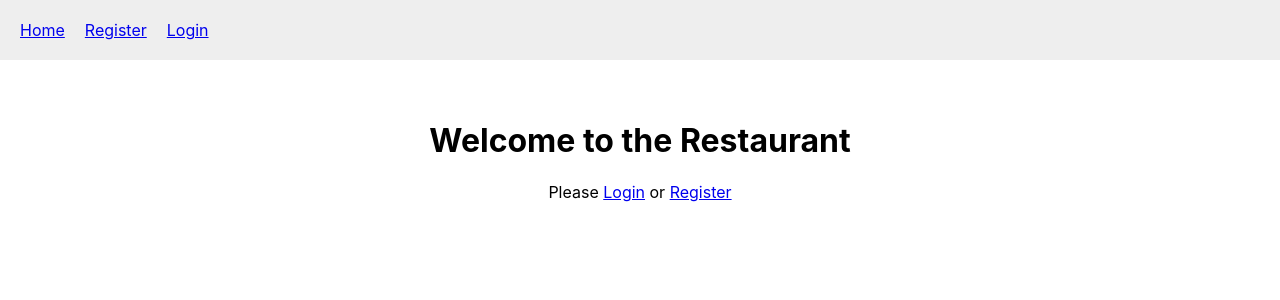
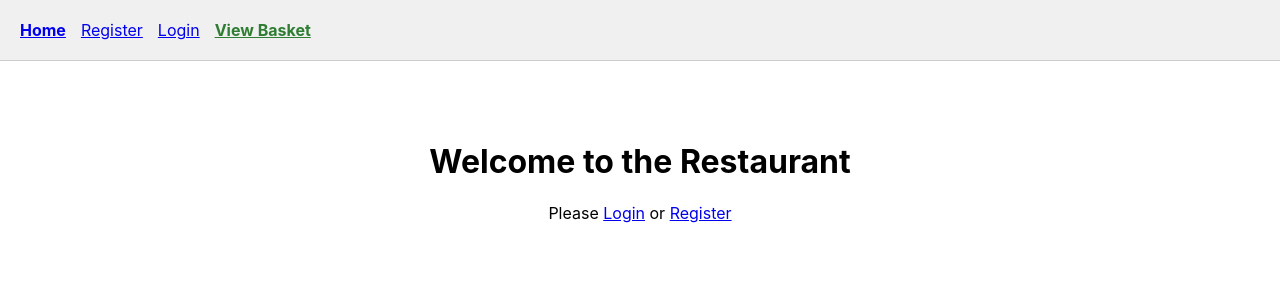
Before and after one commit to eth-sw/restaurant-ordering-system, a React (Vite) app in the folder client/: page / in a window 1280 px wide. Shown: the top 300 px of the page. Built offline with nearby package versions, Linux system fonts and the light colour scheme.

Commit message:
Add BasketProvider and new routes

```diff
--- a/client/src/App.jsx
+++ b/client/src/App.jsx
@@ -1,9 +1,13 @@
 import { BrowserRouter as Router, Routes, Route, Link } from 'react-router-dom';
+import { BasketProvider } from './context/BasketContext'
+
 import Register from './pages/Register';
 import Login from './pages/Login';
 import Home from './pages/Home';
 import CreateRestaurant from './pages/CreateRestaurant';
 import AddMenu from './pages/AddMenu';
+import CustomerMenu from './pages/CustomerMenu';
+import Checkout from "./pages/Checkout.jsx";
 
 /**
  * Main App Component.
@@ -15,23 +19,30 @@ import AddMenu from './pages/AddMenu';
  */
 function App() {
     return (
+        <BasketProvider>
             <Router>
                 <div className="App">
-                <nav style={{ padding: '20px', background: '#eee' }}>
-                    <Link to="/" style={{ marginRight: '20px' }}>Home</Link>
-                    <Link to="/register" style={{ marginRight: '20px' }}>Register</Link>
-                    <Link to="/login" style={{ marginRight: '20px' }}>Login</Link>
+                    {/* Nav Bar */}
+                    <nav style={{ padding: '20px', backgroundColor: '#f0f0f0', marginBottom: '20px', borderBottom: '1px solid #ccc' }}>
+                        <Link to="/" style={{ marginRight: '15px', fontWeight: 'bold' }}>Home</Link>
+                        <Link to="/register" style={{ marginRight: '15px' }}>Register</Link>
+                        <Link to="/login" style={{ marginRight: '15px' }}>Login</Link>
+                        <Link to="/checkout" style={{ fontWeight: 'bold', color: '#2e7d32' }}>View Basket</Link>
                     </nav>
 
+                    {/* Route defs */}
                     <Routes>
                         <Route path="/" element={<Home />} />
                         <Route path="/register" element={<Register />} />
                         <Route path="/login" element={<Login />} />
                         <Route path="/create-restaurant" element={<CreateRestaurant />} />
                         <Route path="/add-menu" element={<AddMenu />} />
+                        <Route path="/menu/:id" element={<CustomerMenu />} />
+                        <Route path="/checkout" element={<Checkout />} />
                     </Routes>
                 </div>
             </Router>
+        </BasketProvider>
     );
 }
 
```
Lines whose indentation alone changed are shown as unchanged.
